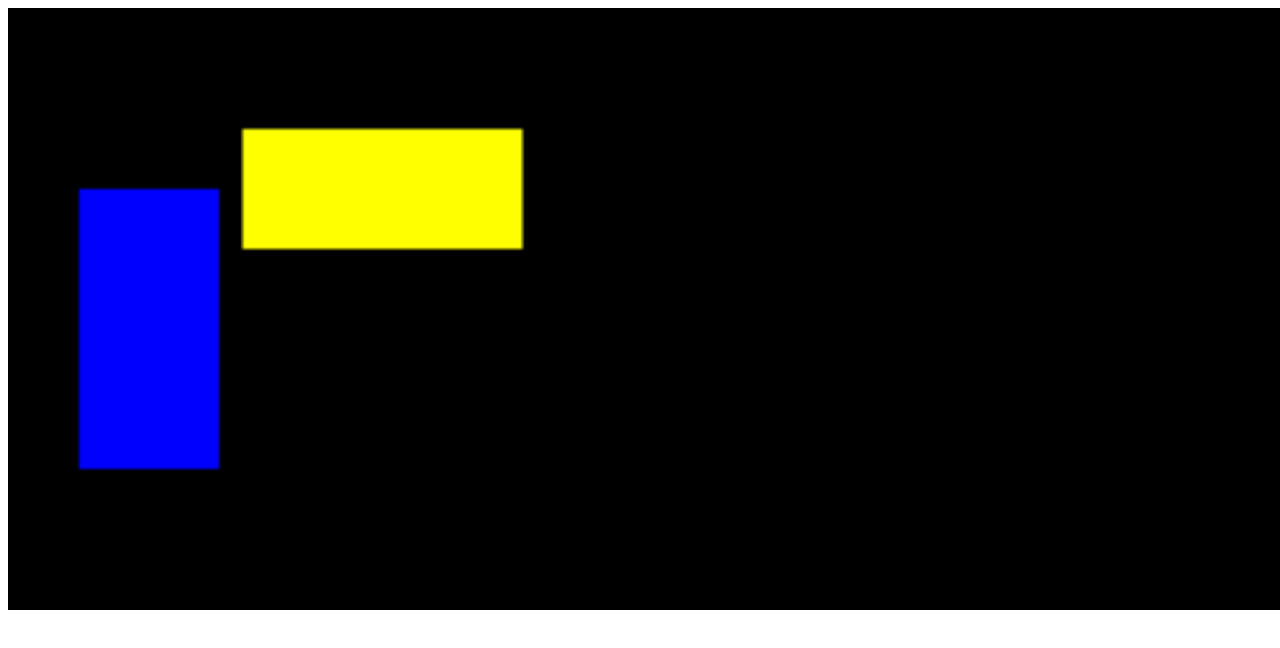
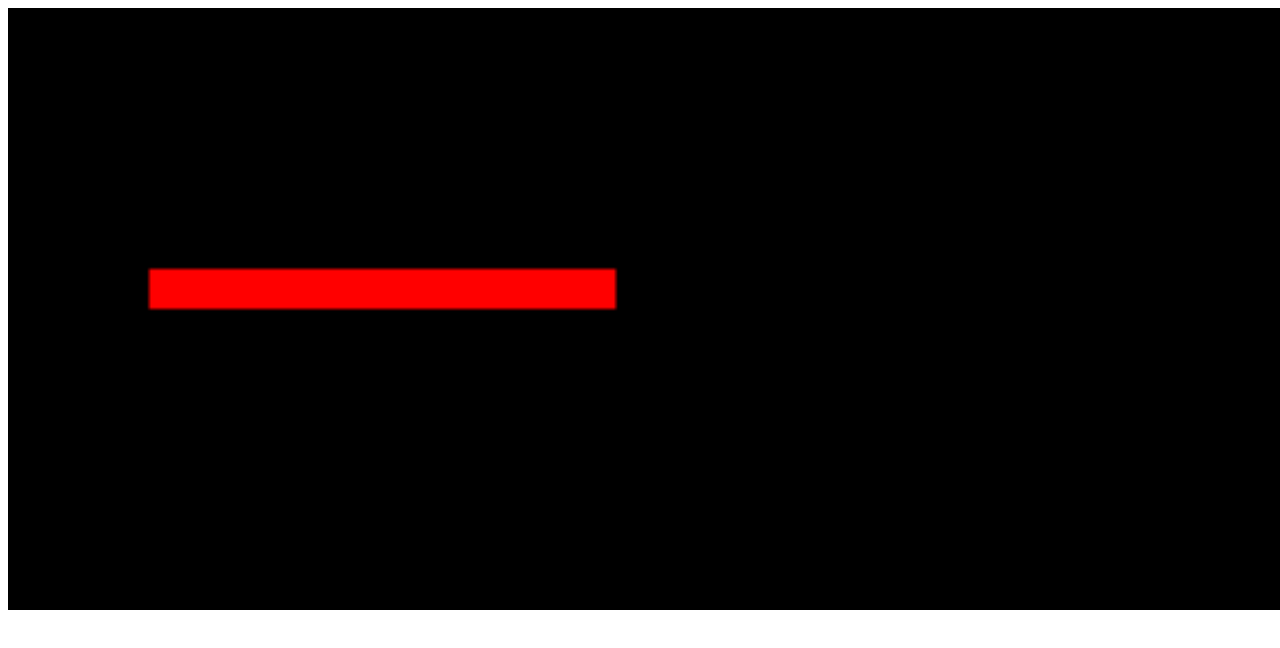
Before and after one commit to sandeepghimire77/Canvas_Geolib_Graphics, a plain HTML site: page geloib/index.html in a window 1280 px wide. Shown: the top 648 px of the page. Drawn offline with Linux system fonts and the light colour scheme.

Commit message:
line draw

```diff
--- a/geloib/canvas-script.js
+++ b/geloib/canvas-script.js
@@ -1,12 +1,17 @@
-// Definitions
-var canvas = document.getElementById("hello-world-canvas"); // handle the canvas
-var context = canvas.getContext("2d"); // handle the context .. we have 3 dimensional context too but here we use 2d context
-// these are the core object that we will use in everywhere .
 
-// Blue rectangle
-context.fillStyle = "blue";
-context.fillRect(15,45,30,70);
+window.onload = function () {
 
-// Yellow rectangle
-context.fillStyle = "yellow";
-context.fillRect(50,30,60,30);
+  // Definitions
+  var canvas = document.getElementById("line-canvas");
+  var context = canvas.getContext("2d");
+
+  // Draw line steps
+  context.beginPath(); // reset the context state
+  context.strokeStyle = "red"; // color of the line
+  context.lineWidth = 10; // thickness of the line
+  context.moveTo(30, 70); // moveTo(x,y) -> starting point of the line
+  context.lineTo(130, 70); // line(x,y) -> end point of the line
+  context.stroke(); // draws the line
+
+
+}
--- a/geloib/index.html
+++ b/geloib/index.html
@@ -6,8 +6,7 @@
     <link href="style.css" rel="stylesheet" />
   </head>
   <body>
-
-    <canvas id="hello-world-canvas">
+  <canvas id="line-canvas">
 
       THIS IS FALLBACK MESSAGE FOR OLD BROWSERS
 
--- a/geloib/style.css
+++ b/geloib/style.css
@@ -1,4 +1,4 @@
-#hello-world-canvas{
+#line-canvas{
   border: 1px solid black;
   /* center align */
   display: block;
```
Also changed, not shown: 1 other file.
